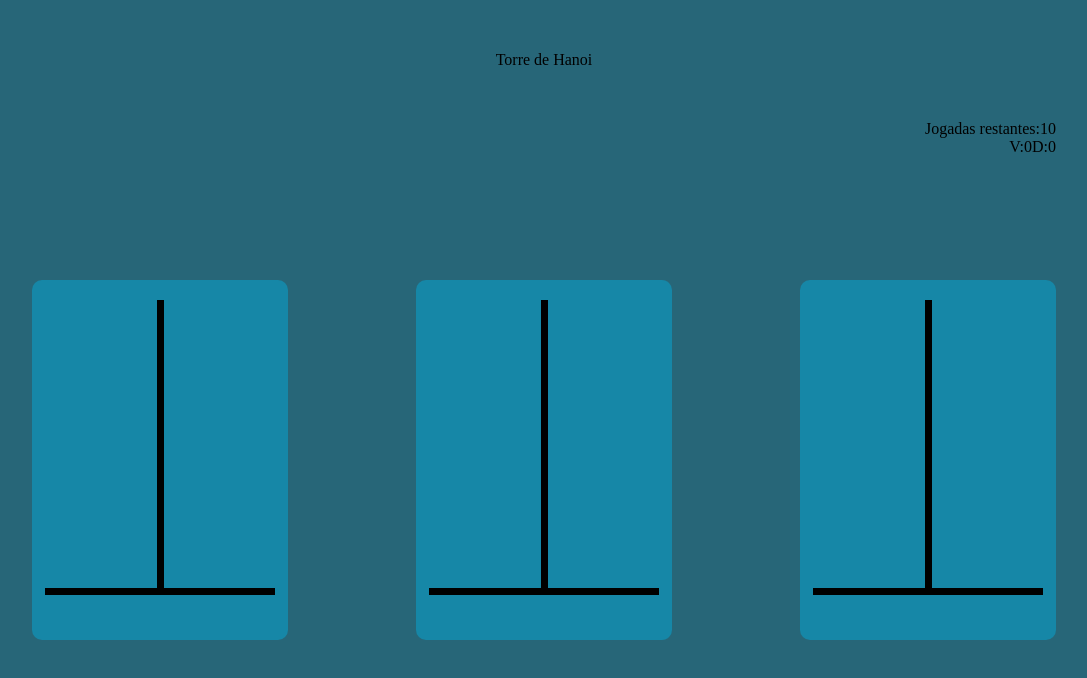
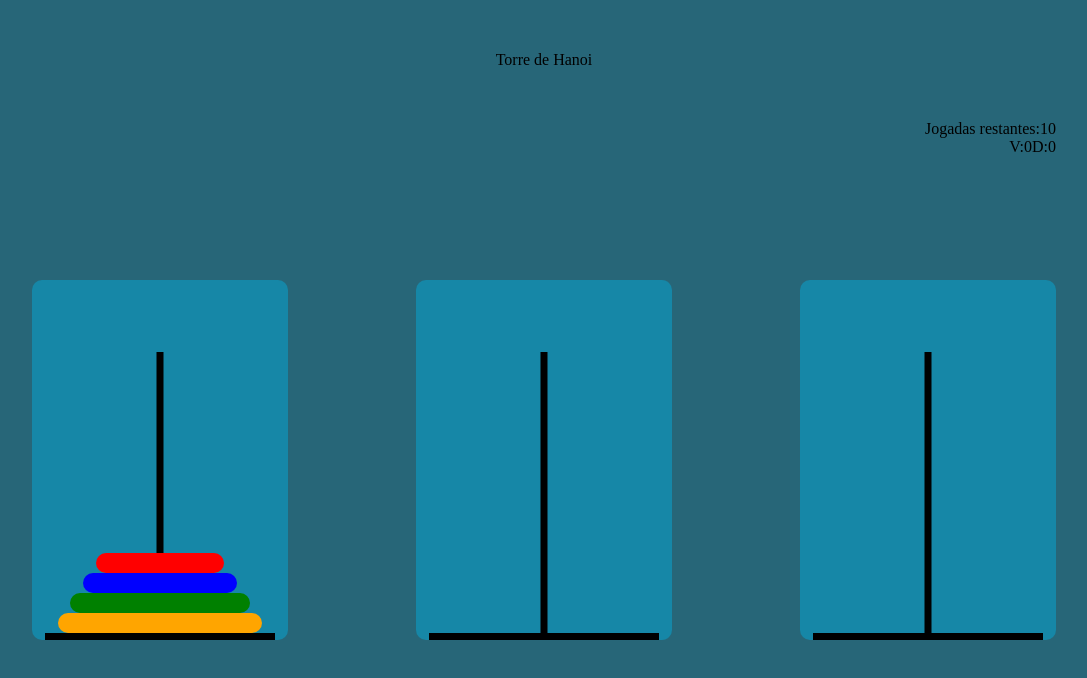
Before and after one commit to thainaferreira/Torre-de-Hanoi, a plain HTML site: page index.html in a window 1280 px wide. Shown: the whole page, without its empty margins (96-1183 px from the left). Drawn offline with Linux system fonts and the light colour scheme.

Commit message:
add disks

```diff
--- a/script.js
+++ b/script.js
@@ -1,31 +1,29 @@
 const box = document.getElementById('box')
 
-let subBox1 = document.createElement('div')
-subBox1.className = 'sub-box1'
-let pilar1 = document.createElement('div')
-pilar1.className = 'pilar'
-let base1 = document.createElement('div')
-base1.className = 'base'
-subBox1.appendChild(pilar1)
-subBox1.appendChild(base1)
-box.appendChild(subBox1)
+for (let i = 1; i <= 3; i++){
+    let subBox = document.createElement('div')
+    subBox.setAttribute('id', `sub-box${i}`)
+    let pilar = document.createElement('div')
+    pilar.className = 'pilar'
+    let base = document.createElement('div')
+    base.className = 'base'
+    subBox.appendChild(pilar)
+    subBox.appendChild(base)
+    box.appendChild(subBox)
+}
 
-let subBox2 = document.createElement('div')
-subBox2.className = 'sub-box2'
-let pilar2 = document.createElement('div')
-pilar2.className = 'pilar'
-let base2 = document.createElement('div')
-base2.className = 'base'
-subBox2.appendChild(pilar2)
-subBox2.appendChild(base2)
-box.appendChild(subBox2)
+const subBox1 = document.getElementById('sub-box1')
 
-let subBox3 = document.createElement('div')
-subBox3.className = 'sub-box3'
-let pilar3 = document.createElement('div')
-pilar3.className = 'pilar'
-let base3 = document.createElement('div')
-base3.className = 'base'
-subBox3.appendChild(pilar3)
-subBox3.appendChild(base3)
-box.appendChild(subBox3)
+let diskOrange = document.createElement('div')
+diskOrange.setAttribute('id', 'diskOrange')
+let diskGreen = document.createElement('div')
+diskGreen.setAttribute('id', 'diskGreen')
+let diskBlue = document.createElement('div')
+diskBlue.setAttribute('id', 'diskBlue')
+let diskRed = document.createElement('div')
+diskRed.setAttribute('id', 'diskRed')
+
+subBox1.appendChild(diskOrange)
+subBox1.appendChild(diskGreen)
+subBox1.appendChild(diskBlue)
+subBox1.appendChild(diskRed)
--- a/style.css
+++ b/style.css
@@ -70,32 +70,26 @@
     justify-content: space-evenly;
 }
 
-div.sub-box1 {
+div#sub-box1, #sub-box2, #sub-box3 {
     background-color: #1687a7;
     height: 45%;
     width: 20%;
     border-radius: 10px;
-}
-
-div.sub-box2 {
-    background-color: #1687a7;
-    height: 45%;
-    width: 20%;
-    border-radius: 10px;
-}
-
-div.sub-box3 {
-    background-color: #1687a7;
-    height: 45%;
-    width: 20%;
-    border-radius: 10px;
+    position: relative;
+    display: flex;
+    flex-direction: column-reverse;
+    justify-content: flex-start;
 }
 
 div.pilar {
     height: 80%;
     width: 7px;
+    position: absolute;
     background-color: black;
     margin: 20px auto 0;
+    bottom: 0;
+    left: 50%;
+    transform: translateX(-50%);
 }
 
 div.base {
@@ -104,3 +98,39 @@
     background-color: black;
     margin: 0 auto;
 }
+
+div#diskOrange{
+    width: 80%;
+    height: 20px;
+    border-radius: 10px;
+    background-color: orange;
+    margin: 0 auto;
+    z-index: 2;
+}
+
+div#diskGreen{
+    width: 70%;
+    height: 20px;
+    border-radius: 10px;
+    background-color: green;
+    margin: 0 auto;
+    z-index: 2;
+}
+
+div#diskBlue{
+    width: 60%;
+    height: 20px;
+    border-radius: 10px;
+    background-color: blue;
+    margin: 0 auto;
+    z-index: 2;
+}
+
+div#diskRed{
+    width: 50%;
+    height: 20px;
+    border-radius: 10px;
+    background-color: red;
+    margin: 0 auto;
+    z-index: 2;
+}
```
